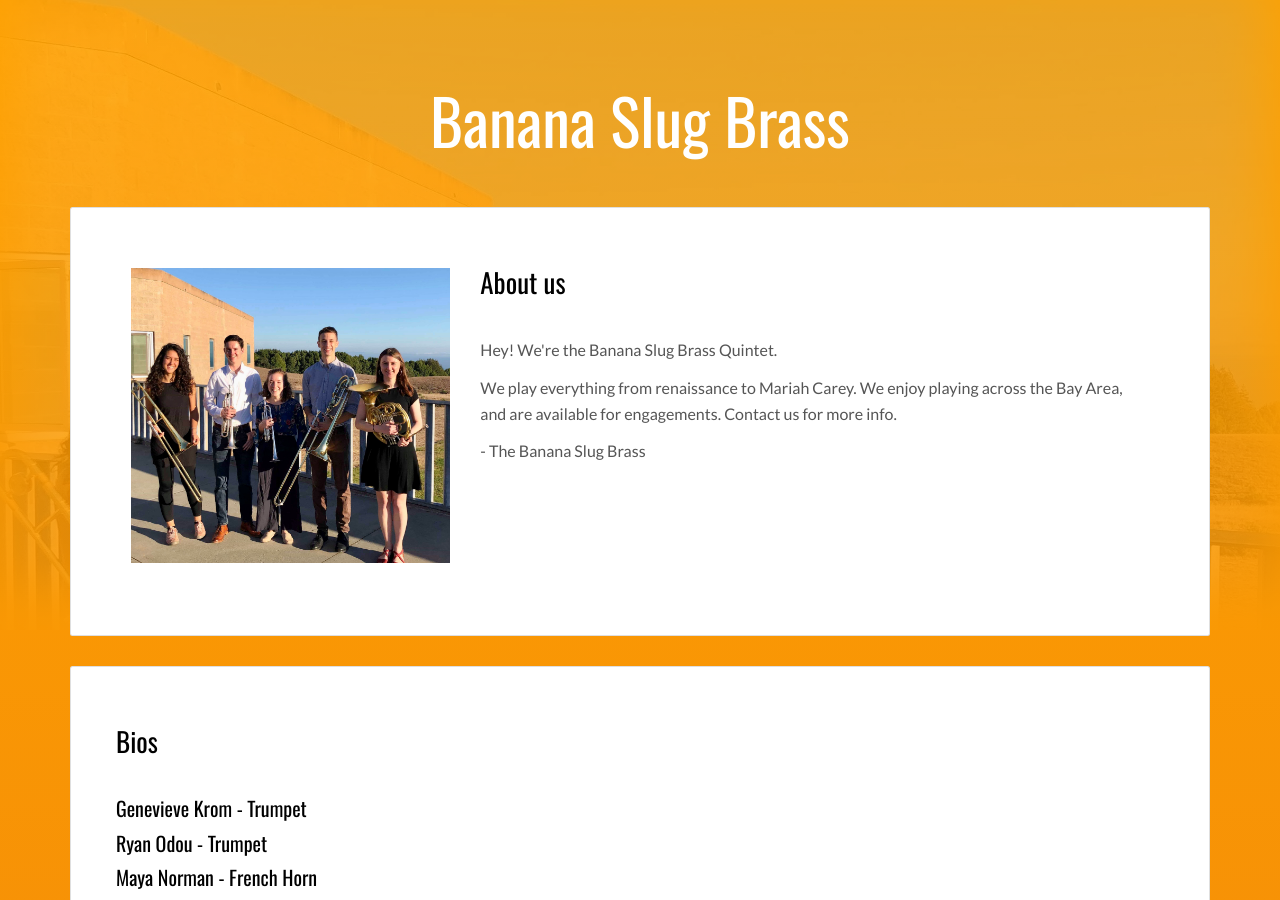
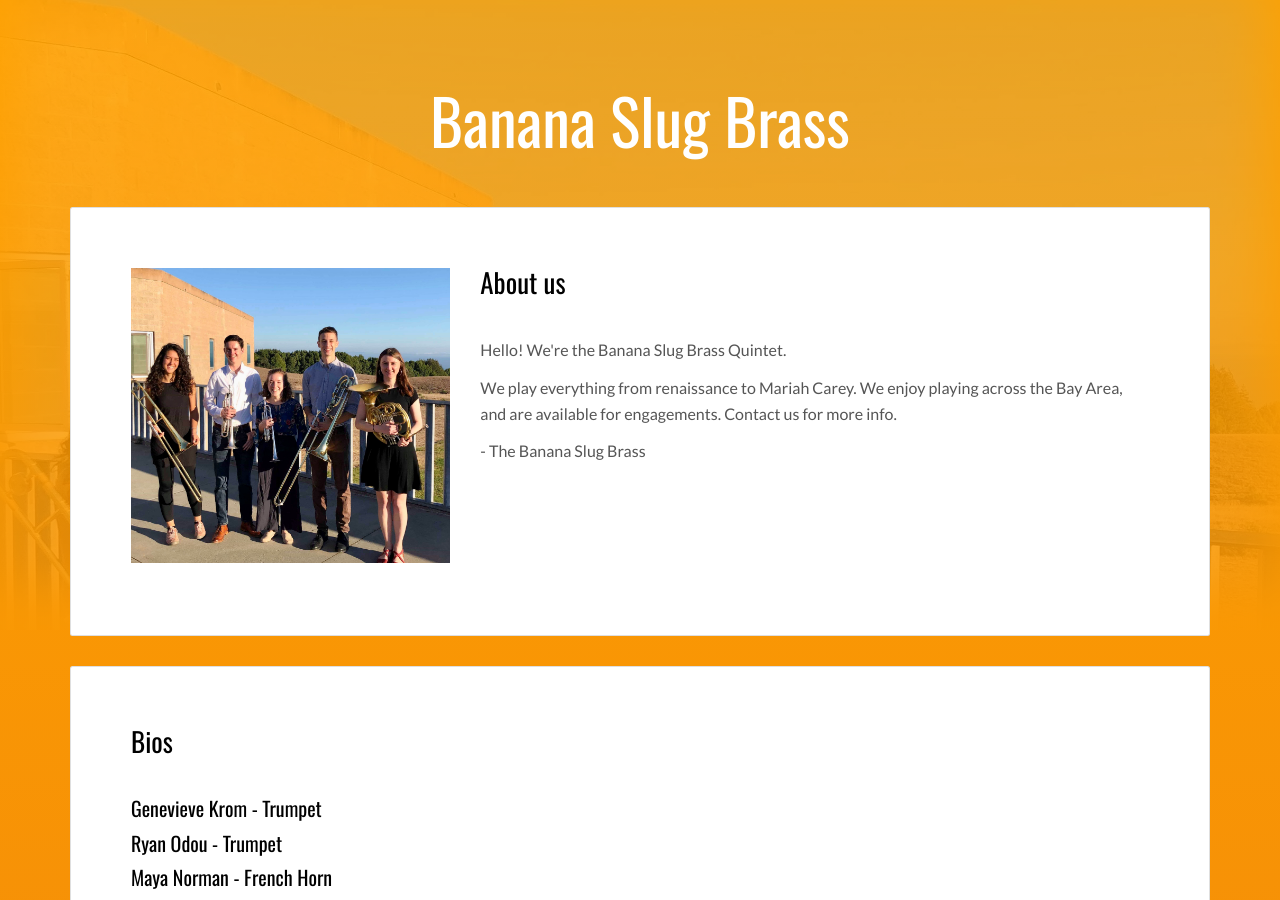
Before and after one commit to bbaltaxe/bbaltaxe.github.io, a Jekyll site: the page brass.html, which Jekyll copies as it is, in a window 1280 px wide and 900 px high. Built offline with Jekyll 4.4.1, drawn with Linux system fonts in a browser that asks for light colours.

Commit message:
Update brass.html

```diff
--- a/brass.html
+++ b/brass.html
@@ -48,7 +48,7 @@
                 <div class="col-md-8">
                   <h2> About us </h2>
                   <p></p>
-                  <p> Hey! We're the Banana Slug Brass Quintet.
+                  <p> Hello! We're the Banana Slug Brass Quintet.
                   <p> We play everything from renaissance to Mariah Carey. We enjoy playing across the Bay Area, and are available for engagements. Contact us for more info. </p>
                     <p> - The Banana Slug Brass </p>
 
@@ -66,7 +66,7 @@
 
           <div class="card">
             <div class="card-block">
-              <div class="row">
+
 
 
 
@@ -96,7 +96,6 @@
                   </div>
 
 
-              </div>
             </div>
           </div>
         </div>
```
